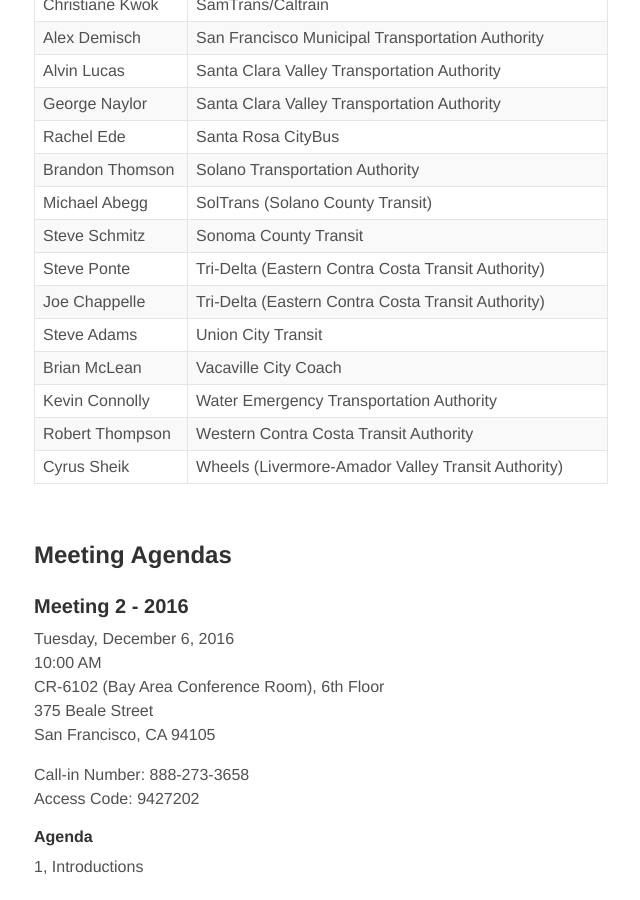
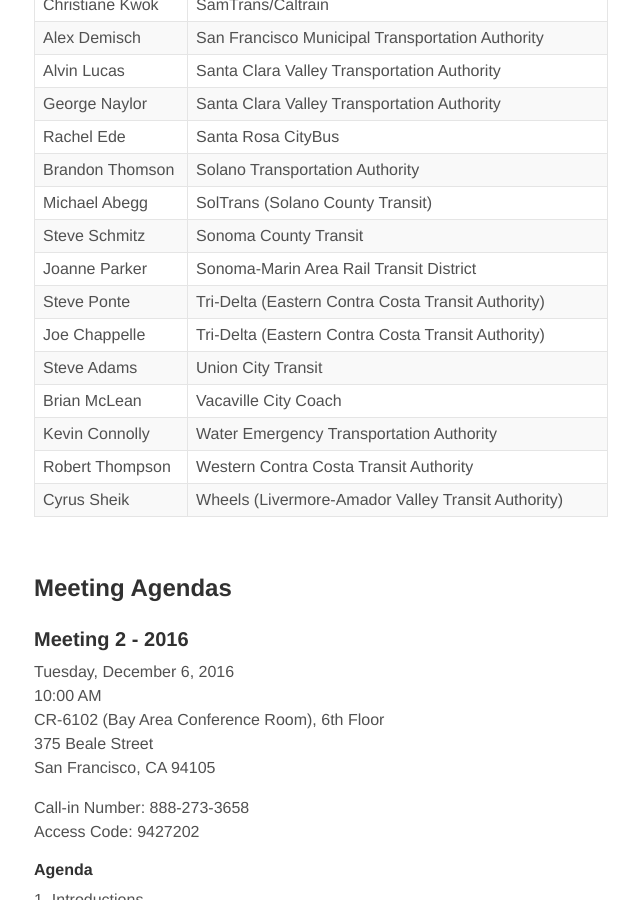
Before and after one commit to BayAreaMetro/transit-passenger-surveys, a Jekyll site: the page built from steering.md, in a window 1280 px wide and 900 px high, scrolled down 965 px. Shown: the whole window, without its empty margins (142-782 px from the left). Built offline with Jekyll 4.4.1, drawn with Linux system fonts in a browser that asks for light colours; nearby versions of some CDN libraries; library files that are not in the unit come from our copies.

Commit message:
Another change

```diff
--- a/steering.md
+++ b/steering.md
@@ -41,6 +41,7 @@
 | Brandon Thomson                        | Solano Transportation Authority                        |
 | Michael Abegg                          | SolTrans (Solano County Transit)                       |
 | Steve Schmitz                          | Sonoma County Transit                                  |
+| Joanne Parker                          | Sonoma-Marin Area Rail Transit District                |
 | Steve Ponte                            | Tri-Delta (Eastern Contra Costa Transit Authority)     |
 | Joe Chappelle                          | Tri-Delta (Eastern Contra Costa Transit Authority)     |
 | Steve Adams                            | Union City Transit                                     |
```
